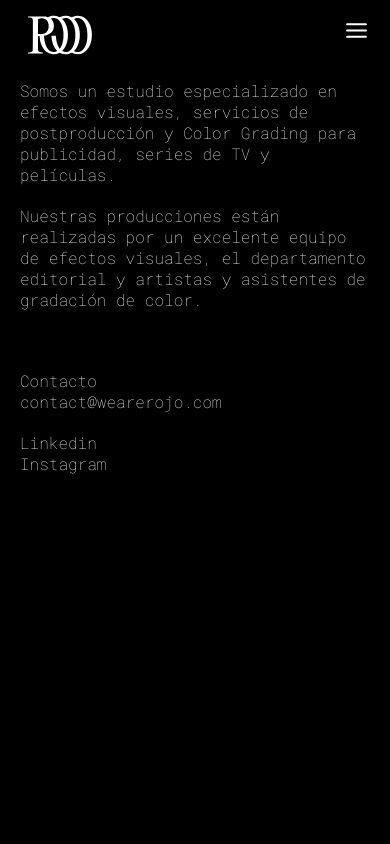
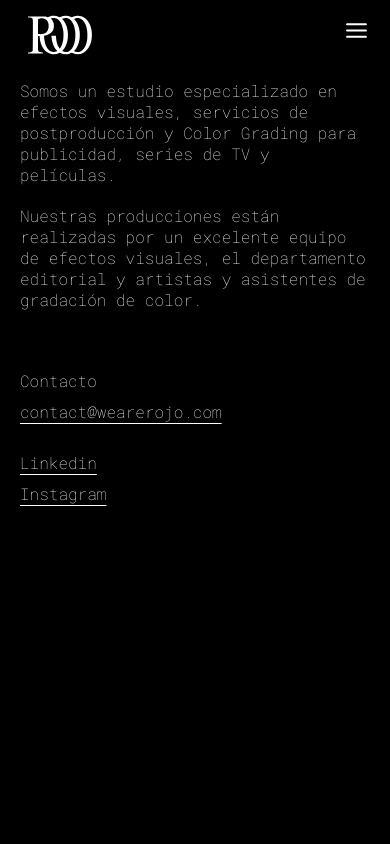
Before and after one commit to xsamskellington/we-are-rojo, a Next.js app: page /about in a window 390 px wide. Shown: the top 844 px of the page. Built offline with nearby package versions, Linux system fonts and the light colour scheme.

Commit message:
adding mobile styles for contact

```diff
--- a/src/app/about/page.tsx
+++ b/src/app/about/page.tsx
@@ -19,11 +19,11 @@ const Page = () => {
         <div>
           <p>Contacto</p>
           <a href="mailto:contact@wearerojo.com" target="_blank">
-            contact@wearerojo.com
+            <p className="social-media">contact@wearerojo.com</p>
           </a>
         </div>
         <div>
-          <p>
+          <p className="social-media">
             <a
               href="https://www.linkedin.com/company/wearerojo/"
               target="_blank"
@@ -31,7 +31,7 @@ const Page = () => {
               Linkedin
             </a>
           </p>
-          <p>
+          <p className="social-media">
             <a
               href="https://www.instagram.com/wearerojostudio/"
               target="_blank"
--- a/src/app/about/styles.css
+++ b/src/app/about/styles.css
@@ -49,6 +49,12 @@
   .social-text > div {
     margin-bottom: 20px;
   }
+
+  .social-media {
+    text-decoration: underline;
+    margin-top: 10px;
+    text-underline-offset: 5px;
+  }
 }
 
 /* Tablet and Smaller Desktop */
@@ -56,4 +62,10 @@
   .about-container {
     width: 90vw;
   }
+
+  .social-media {
+    text-decoration: underline;
+    margin-top: 10px;
+    text-underline-offset: 5px;
+  }
 }
```
